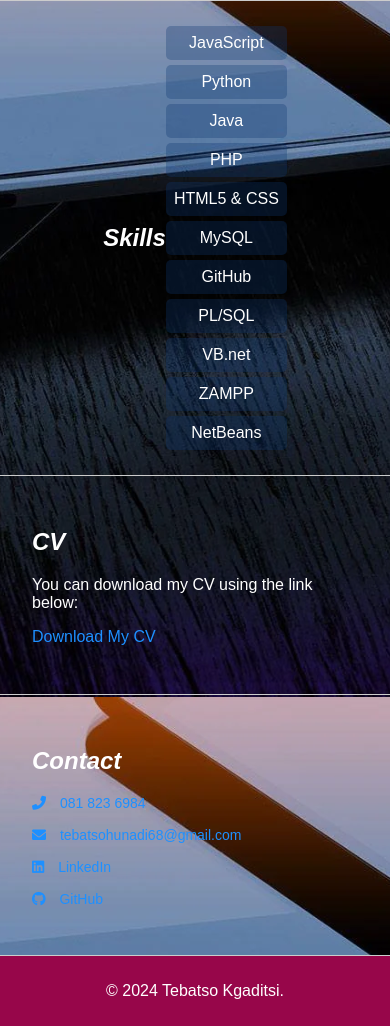
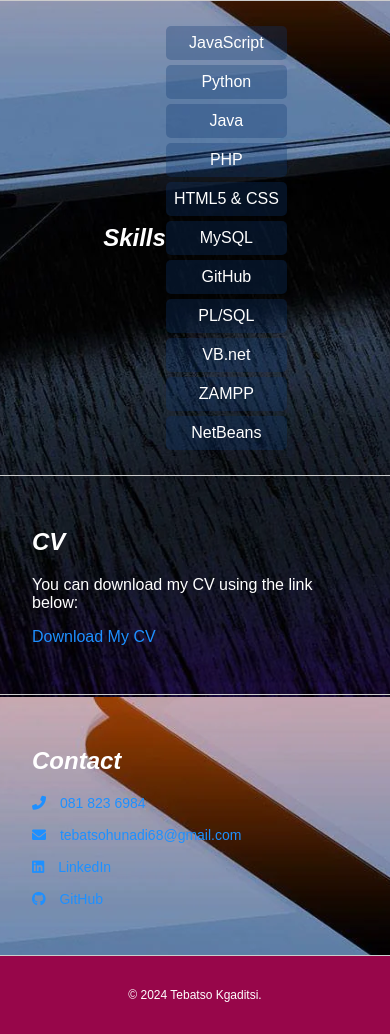
Before and after one commit to Kgaditsi/Tebatso-Kgaditsi-s-Portfolio, a plain HTML site: page index.html in a window 390 px wide. Shown: the part 1835-2869 px from the top of the page. Drawn offline with Linux system fonts and the light colour scheme.

Commit message:
Update styles.css

```diff
--- a/styles.css
+++ b/styles.css
@@ -201,10 +201,27 @@ section h2 {
     #contact a {
         font-size: 14px;
     }
-    footer {
+
+}
+/* Footer styles */
+footer {
     text-align: center;
     padding: 10px;
     background-color: #97064a;
     color: white;
 }
+
+/* Responsive footer styles */
+@media (max-width: 768px) {
+    footer {
+        padding: 15px;
+        font-size: 14px;
+    }
 }
+
+@media (max-width: 480px) {
+    footer {
+        padding: 20px;
+        font-size: 12px;
+    }
+}
```
